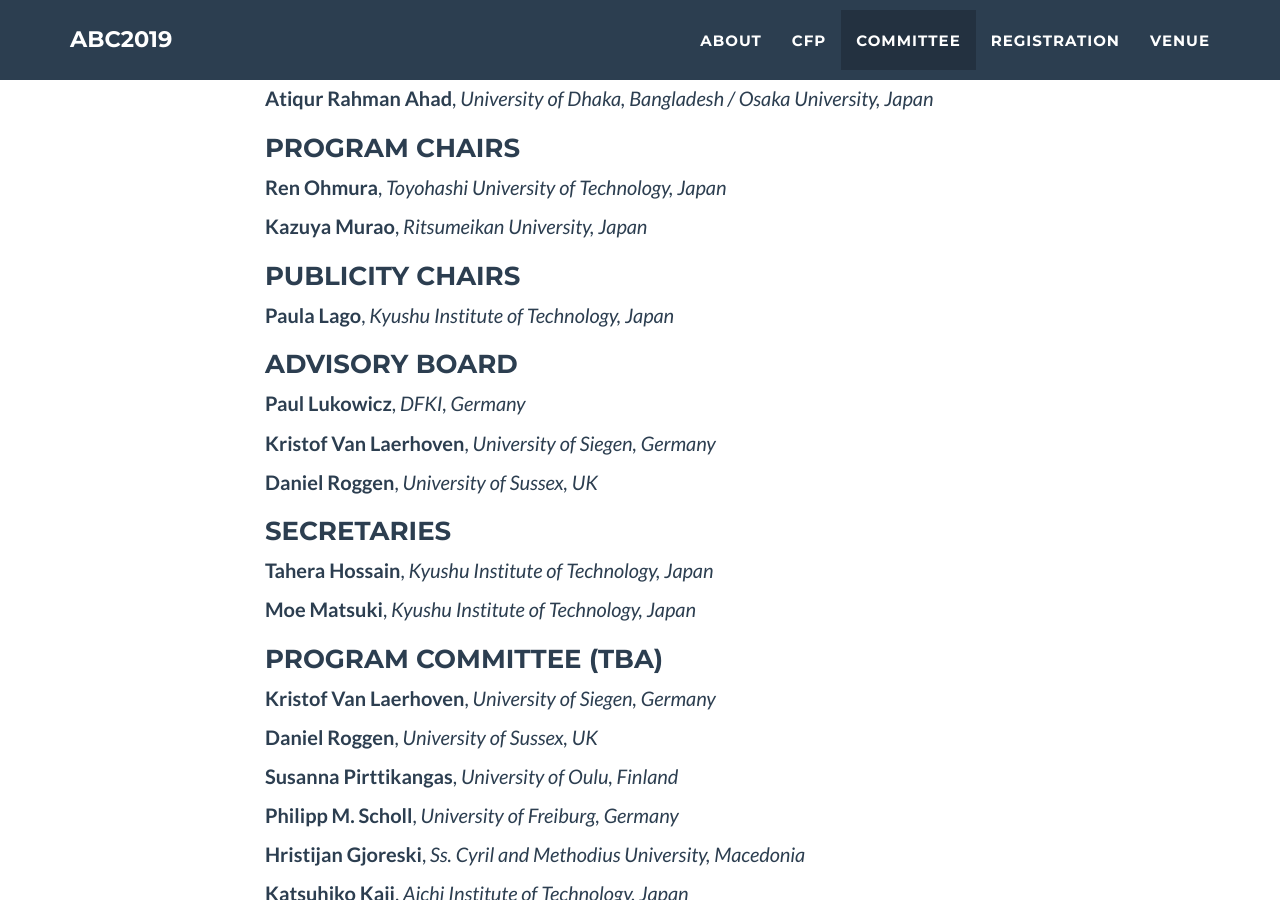
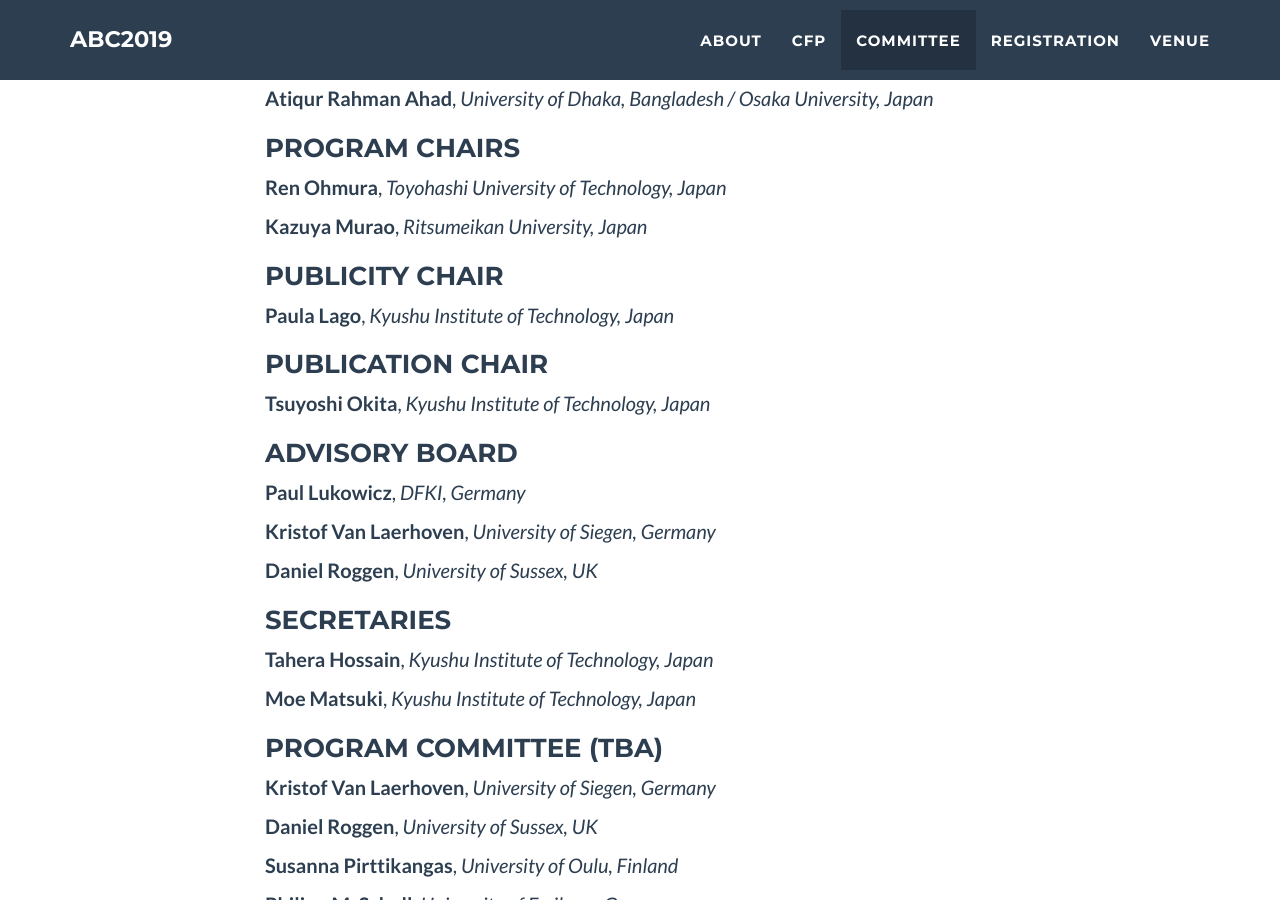
Before and after one commit to abc-research/2019, a Jekyll site: the page built from index.html, in a window 1280 px wide and 900 px high, scrolled down 3023 px. Built offline with Jekyll 4.4.1, drawn with Linux system fonts in a browser that asks for light colours.

Commit message:
Update _config.yml

```diff
--- a/_config.yml
+++ b/_config.yml
@@ -61,9 +61,13 @@
         affil: Toyohashi University of Technology, Japan
       - name: Kazuya Murao
         affil: Ritsumeikan University, Japan
-  - role: Publicity Chairs
+  - role: Publicity Chair
     member:
       - name: Paula Lago
+        affil: Kyushu Institute of Technology, Japan
+  - role: Publication Chair
+    member:
+      - name: Tsuyoshi Okita
         affil: Kyushu Institute of Technology, Japan
   - role: Advisory Board
     member:
```
